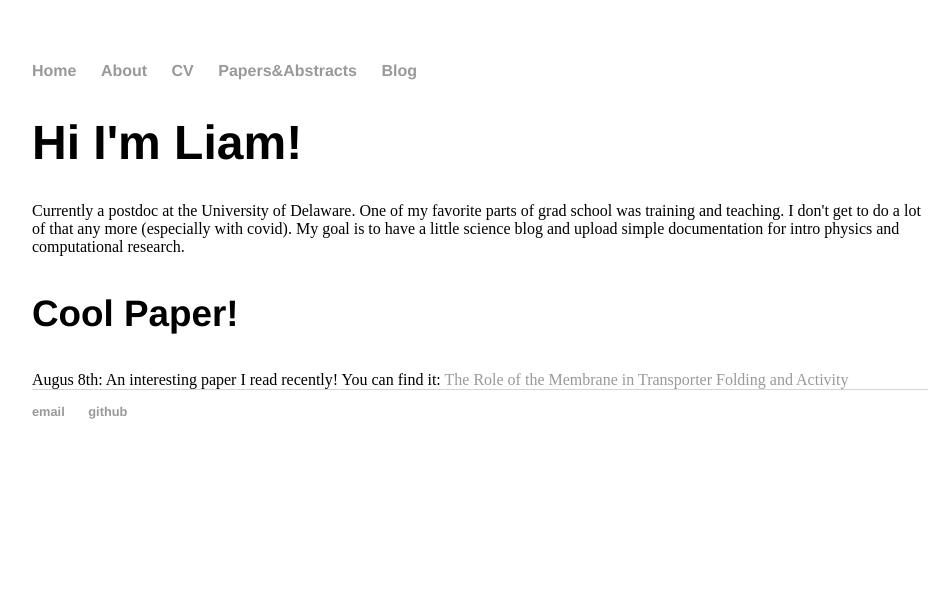
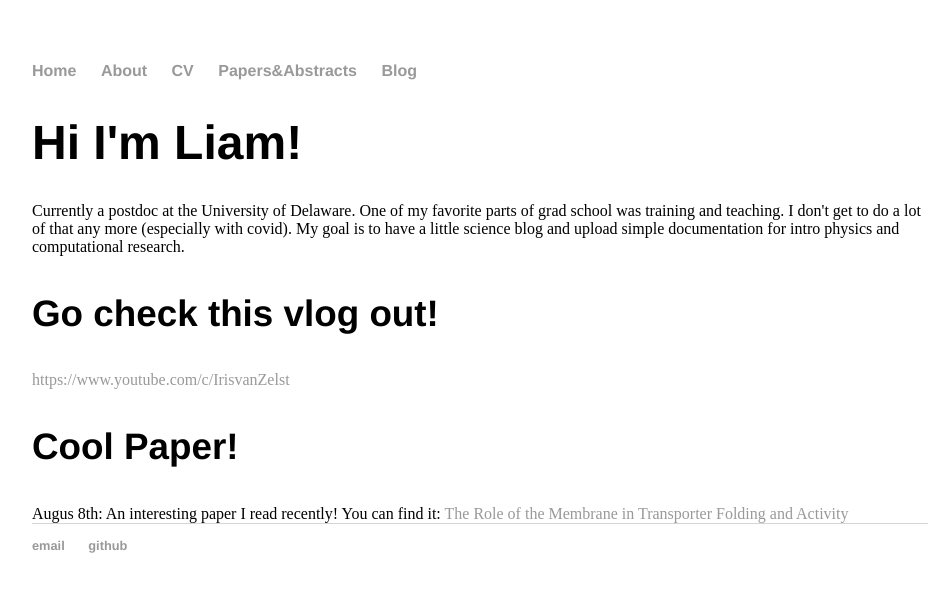
Before and after one commit to lms464/LiamsBlog, a Jekyll site: the page built from index.html, in a window 1280 px wide. Shown: the top 592 px of the page, without its empty margins (160-1110 px from the left). Built offline with Jekyll 4.4.1, drawn with Linux system fonts in a browser that asks for light colours.

Commit message:
Update index.html

```diff
--- a/index.html
+++ b/index.html
@@ -10,6 +10,8 @@ title: Liam
 		</div>
 
 		<div class="blurb">
+			<h3> Go check this vlog out! </h3>
+			<a href="https://www.youtube.com/c/IrisvanZelst"> https://www.youtube.com/c/IrisvanZelst </a>
 			<h3> Cool Paper! </h3>
 			Augus 8th: An interesting paper I read recently! You can find it:
 			 <a href="https://www.sciencedirect.com/science/article/pii/S0022283621003272?via%3Dihub">The Role of the Membrane in Transporter Folding and Activity</a>
```
